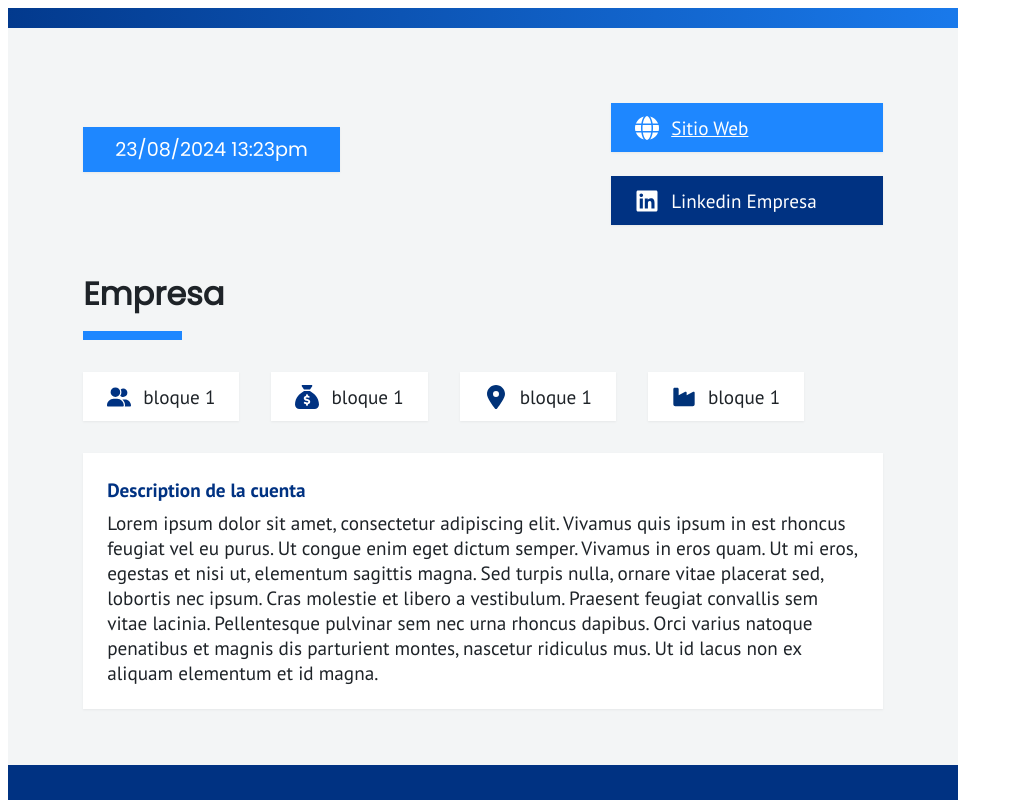
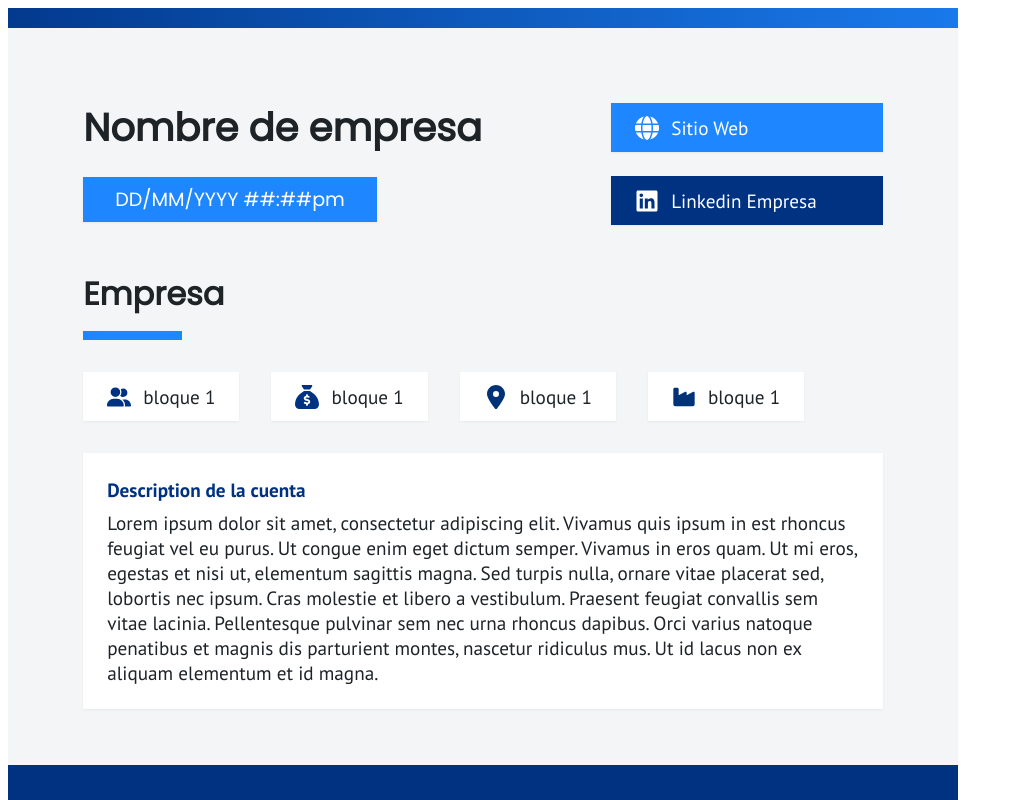
Before and after one commit to PabloHelmbrecht/html2pdf, a Next.js app: page / in a window 1280 px wide. Shown: the top 800 px of the page, without its empty margins (0-1013 px from the left). Built offline with nearby package versions, Linux system fonts and the light colour scheme.

Commit message:
link test

```diff
--- a/package.json
+++ b/package.json
@@ -14,7 +14,8 @@
     "puppeteer": "^22.4.1",
     "react": "^18",
     "react-dom": "^18",
-    "vercel": "^33.5.5"
+    "vercel": "^33.5.5",
+    "zod": "^3.22.4"
   },
   "devDependencies": {
     "@types/html-pdf-node": "^1.0.2",
--- a/src/pages/index.tsx
+++ b/src/pages/index.tsx
@@ -4,17 +4,26 @@ import Image from "next/image";
 import { PT_Sans } from "next/font/google";
 import { useSearchParams } from 'next/navigation'
 import Link from "next/link";
+import {z} from 'zod'
 
 
 export default function Home() {
+
+  const webSchema = z.string().url().catch('https://weareleadgrowth.com')
+  const linkedinSchema = z.string().url().catch('https://linkedin.com')
   const searchParams = useSearchParams()
 
-  const search = searchParams.get('search')
+  const companyName = searchParams.get('companyName')
+  const meetingDate = searchParams.get('meetingDate')
+  const website = searchParams.get('website')
+  const linkedinCompany = searchParams.get('linkedinCompany')
+
+
   return (
     <>
       <Head>
-        <title>Create Next App</title>
-        <meta name="description" content="Generated by create next app" />
+        <title>{`Dossier ${companyName??"Nombre de empresa"}`}</title>
+        <meta name="description" content="Lead Growth" />
         <meta name="viewport" content="width=device-width, initial-scale=1" />
         <link rel="icon" href="/favicon.ico" />
         <title>Dossier</title>
@@ -29,22 +38,22 @@ export default function Home() {
         <div className="company-data">
           <div className="company-data-top">
             <div className="company-data-top-left">
-              <div className="company">{search}</div>
-              <div className="time"> 23/08/2024 13:23pm </div>
+              <div className="company">{companyName??"Nombre de empresa"}</div>
+              <div className="time">{meetingDate??"DD/MM/YYYY ##:##pm"}</div>
             </div>
             <div className="company-data-top-right">
-              <Link className="website" href={"https://fonts.gstatic.com"}>
+              <Link className="website" href={webSchema.parse(website)}>
                 <svg xmlns="http://www.w3.org/2000/svg" viewBox="0 0 512 512">
 
                   <path fill="#ffffff" d="M352 256c0 22.2-1.2 43.6-3.3 64H163.3c-2.2-20.4-3.3-41.8-3.3-64s1.2-43.6 3.3-64H348.7c2.2 20.4 3.3 41.8 3.3 64zm28.8-64H503.9c5.3 20.5 8.1 41.9 8.1 64s-2.8 43.5-8.1 64H380.8c2.1-20.6 3.2-42 3.2-64s-1.1-43.4-3.2-64zm112.6-32H376.7c-10-63.9-29.8-117.4-55.3-151.6c78.3 20.7 142 77.5 171.9 151.6zm-149.1 0H167.7c6.1-36.4 15.5-68.6 27-94.7c10.5-23.6 22.2-40.7 33.5-51.5C239.4 3.2 248.7 0 256 0s16.6 3.2 27.8 13.8c11.3 10.8 23 27.9 33.5 51.5c11.6 26 20.9 58.2 27 94.7zm-209 0H18.6C48.6 85.9 112.2 29.1 190.6 8.4C165.1 42.6 145.3 96.1 135.3 160zM8.1 192H131.2c-2.1 20.6-3.2 42-3.2 64s1.1 43.4 3.2 64H8.1C2.8 299.5 0 278.1 0 256s2.8-43.5 8.1-64zM194.7 446.6c-11.6-26-20.9-58.2-27-94.6H344.3c-6.1 36.4-15.5 68.6-27 94.6c-10.5 23.6-22.2 40.7-33.5 51.5C272.6 508.8 263.3 512 256 512s-16.6-3.2-27.8-13.8c-11.3-10.8-23-27.9-33.5-51.5zM135.3 352c10 63.9 29.8 117.4 55.3 151.6C112.2 482.9 48.6 426.1 18.6 352H135.3zm358.1 0c-30 74.1-93.6 130.9-171.9 151.6c25.5-34.2 45.2-87.7 55.3-151.6H493.4z" />
                 </svg> Sitio Web
               </Link>
-              <div className="linkedin-company">
+              <Link className="linkedin-company" href={linkedinSchema.parse(linkedinCompany)}>
                 <svg xmlns="http://www.w3.org/2000/svg" viewBox="0 0 448 512">
 
                   <path fill="#ffffff" d="M416 32H31.9C14.3 32 0 46.5 0 64.3v383.4C0 465.5 14.3 480 31.9 480H416c17.6 0 32-14.5 32-32.3V64.3c0-17.8-14.4-32.3-32-32.3zM135.4 416H69V202.2h66.5V416zm-33.2-243c-21.3 0-38.5-17.3-38.5-38.5S80.9 96 102.2 96c21.2 0 38.5 17.3 38.5 38.5 0 21.3-17.2 38.5-38.5 38.5zm282.1 243h-66.4V312c0-24.8-.5-56.7-34.5-56.7-34.6 0-39.9 27-39.9 54.9V416h-66.4V202.2h63.7v29.2h.9c8.9-16.8 30.6-34.5 62.9-34.5 67.2 0 79.7 44.3 79.7 101.9V416z" />
                 </svg> Linkedin Empresa
-              </div>
+              </Link>
             </div>
           </div>
           <div className="company-info">
--- a/src/styles/globals.css
+++ b/src/styles/globals.css
@@ -14,7 +14,11 @@
   --coral: #FA874B;
   --bright-pink: #FA5F69;
   --tropical-indigo: #8C7DFA;
-  font-family: "PT Sans", sans-serif
+  font-family: "PT Sans", sans-serif;
+}
+
+a {
+  text-decoration: none;
 }
 
 .dossier>div {
```
Also changed, not shown: 1 other file (tests, documents, lock files or other folders).
